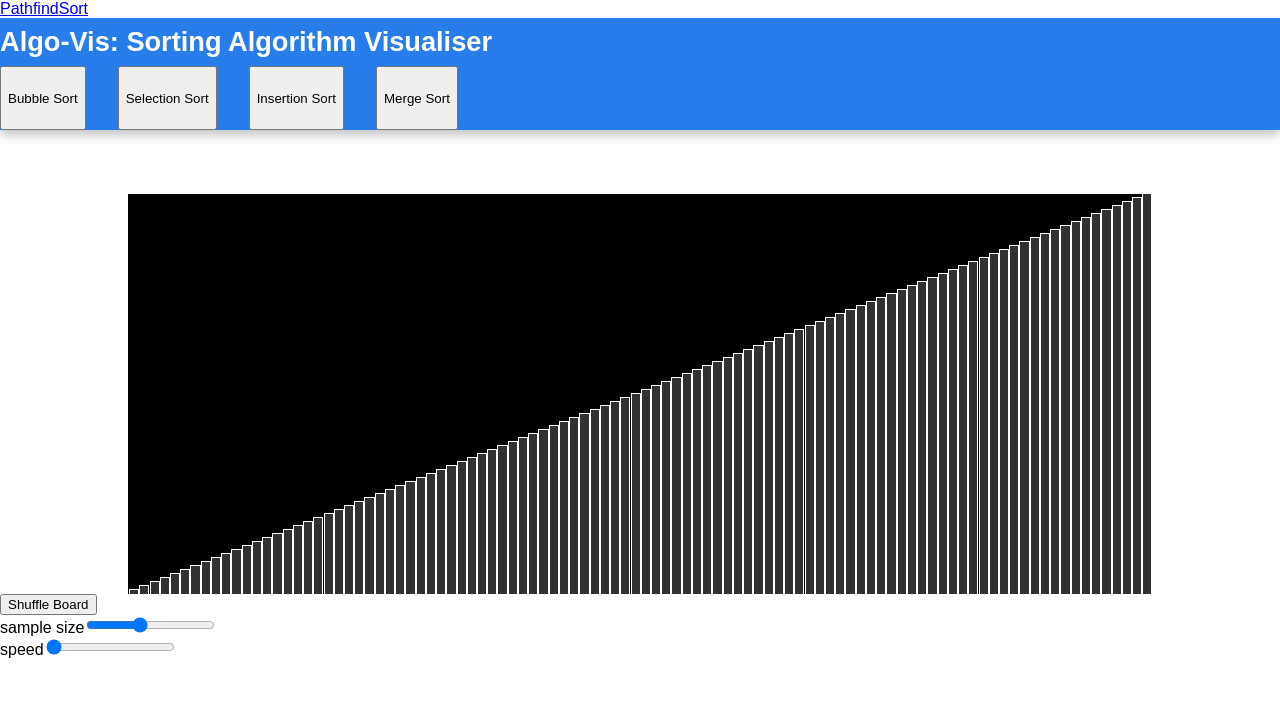
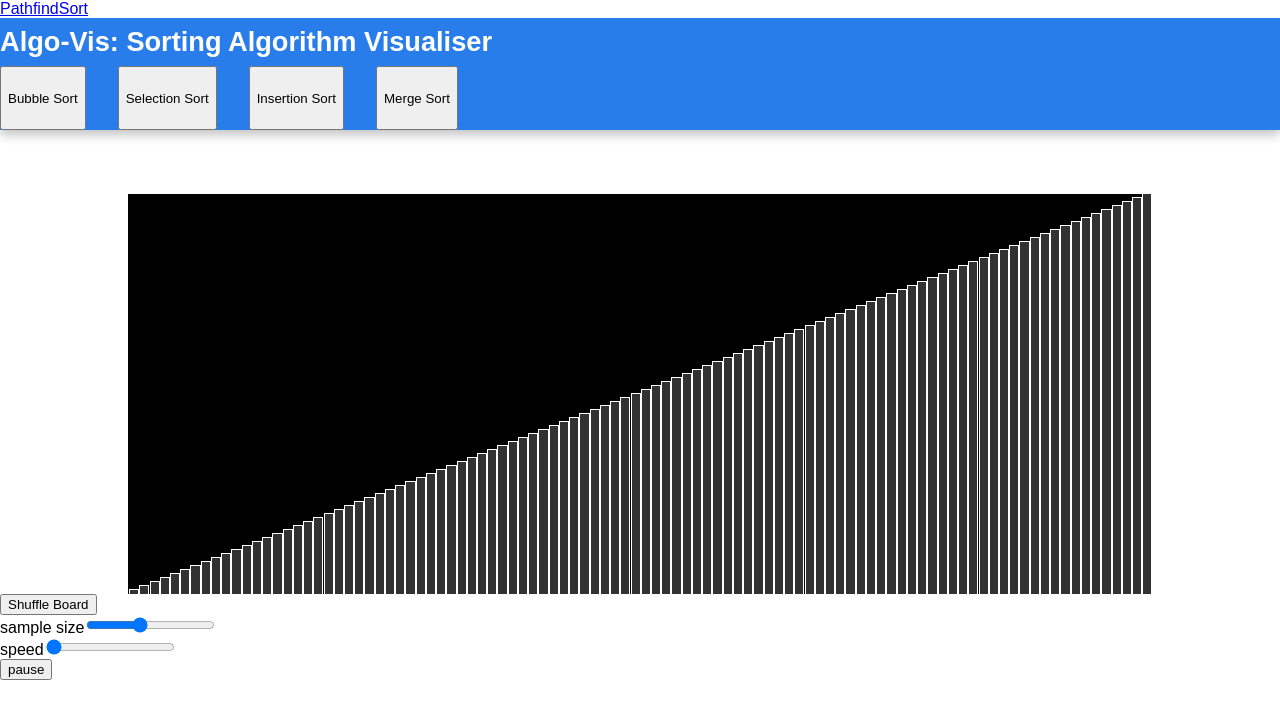
Before and after one commit to cal1co/algo-vis, a React (Vite) app: page /#/sort in a window 1280 px wide. Shown: the top 718 px of the page. Built offline with nearby package versions, Linux system fonts and the light colour scheme.

Commit message:
init stop sort button

```diff
--- a/src/sort/components/Sort.jsx
+++ b/src/sort/components/Sort.jsx
@@ -435,6 +435,11 @@ function Sort() {
                     <input id="speed-size" name="speed-size" type="range" min="10" max="150" step="5" value={time} onChange={handleSpeed}/>
                 </form>
             </div>
+            <div className="util-butts">
+                <button className="stop-sort">
+                    pause
+                </button>
+            </div>
         </div>
     )
 
```
